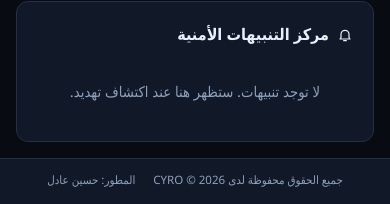
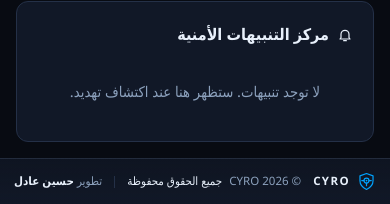
Before and after one commit to hasseensahaeri-ux/CYRO, a Flask app: page / in a window 390 px wide. Shown: the part 2917-3121 px from the top of the page. Run offline with Flask 3, Linux system fonts and the light colour scheme; data that the repository does not hold is empty.

Commit message:
Polish CYRO copyright footer
Improve the visual hierarchy and responsive styling of the copyright and developer attribution.

```diff
--- a/frontend/static/css/main.css
+++ b/frontend/static/css/main.css
@@ -455,7 +455,22 @@ html[dir="rtl"] .scene .stage>*{direction:rtl}
 }
 
 
-/* Developer attribution and site footer */
-.developer-credit{padding:0 8px 14px;color:var(--muted);font-size:.76rem;line-height:1.5}
-.site-footer{display:flex;justify-content:center;align-items:center;gap:6px 18px;flex-wrap:wrap;padding:14px 20px;color:var(--muted);font-size:.78rem;text-align:center;border-top:1px solid var(--line);background:var(--navy)}
-@media(max-width:820px){.site-footer{padding:12px 14px;font-size:.72rem}}
+/* Developer attribution and refined copyright footer */
+.developer-credit{padding:0 8px 14px;color:var(--muted);font-size:.74rem;line-height:1.5;letter-spacing:.01em}
+.site-footer{
+  display:flex;justify-content:center;align-items:center;gap:10px 20px;flex-wrap:wrap;
+  padding:16px 24px;color:var(--muted);font-size:.78rem;text-align:center;
+  border-top:1px solid rgba(140,161,189,.14);
+  background:linear-gradient(180deg,rgba(17,24,39,.72),var(--navy));
+}
+.footer-signature{display:inline-flex;align-items:center;gap:7px;color:var(--text);font-weight:800;letter-spacing:.16em}
+.footer-mark{width:19px;height:19px;color:var(--accent)}
+.footer-rights,.footer-credit{margin:0;line-height:1.6}
+.footer-rights span{color:var(--text);margin-inline-start:4px}
+.footer-credit strong{color:var(--text);font-weight:600}
+.footer-divider{width:1px;height:16px;background:var(--line)}
+@media(max-width:560px){
+  .site-footer{gap:7px 12px;padding:13px 12px;font-size:.72rem}
+  .footer-divider{height:12px}
+  .footer-signature{letter-spacing:.12em}
+}
--- a/frontend/templates/base.html
+++ b/frontend/templates/base.html
@@ -51,7 +51,7 @@
       {% endfor %}
     </nav>
     <p class="tagline" data-i18n="tagline"></p>
-    <p class="developer-credit">المطور: حسين عادل</p>
+    <p class="developer-credit">تطوير: حسين عادل</p>
   </aside>
   <div class="scrim" id="scrim"></div>
 
@@ -65,9 +65,14 @@
     <main class="content">{% block content %}{% endblock %}</main>
   </div>
 </div>
-<footer class="site-footer">
-  <span>جميع الحقوق محفوظة لدى CYRO © 2026</span>
-  <span>المطور: حسين عادل</span>
+<footer class="site-footer" aria-label="حقوق النشر">
+  <div class="footer-signature">
+    <svg class="footer-mark" aria-hidden="true"><use href="#i-logo"/></svg>
+    <span>CYRO</span>
+  </div>
+  <p class="footer-rights">© 2026 CYRO <span>جميع الحقوق محفوظة</span></p>
+  <span class="footer-divider" aria-hidden="true"></span>
+  <p class="footer-credit">تطوير <strong>حسين عادل</strong></p>
 </footer>
 <div class="toasts" id="toasts" role="status" aria-live="polite"></div>
 <script src="{{ url_for('static', filename='js/i18n.js') }}"></script>
```
